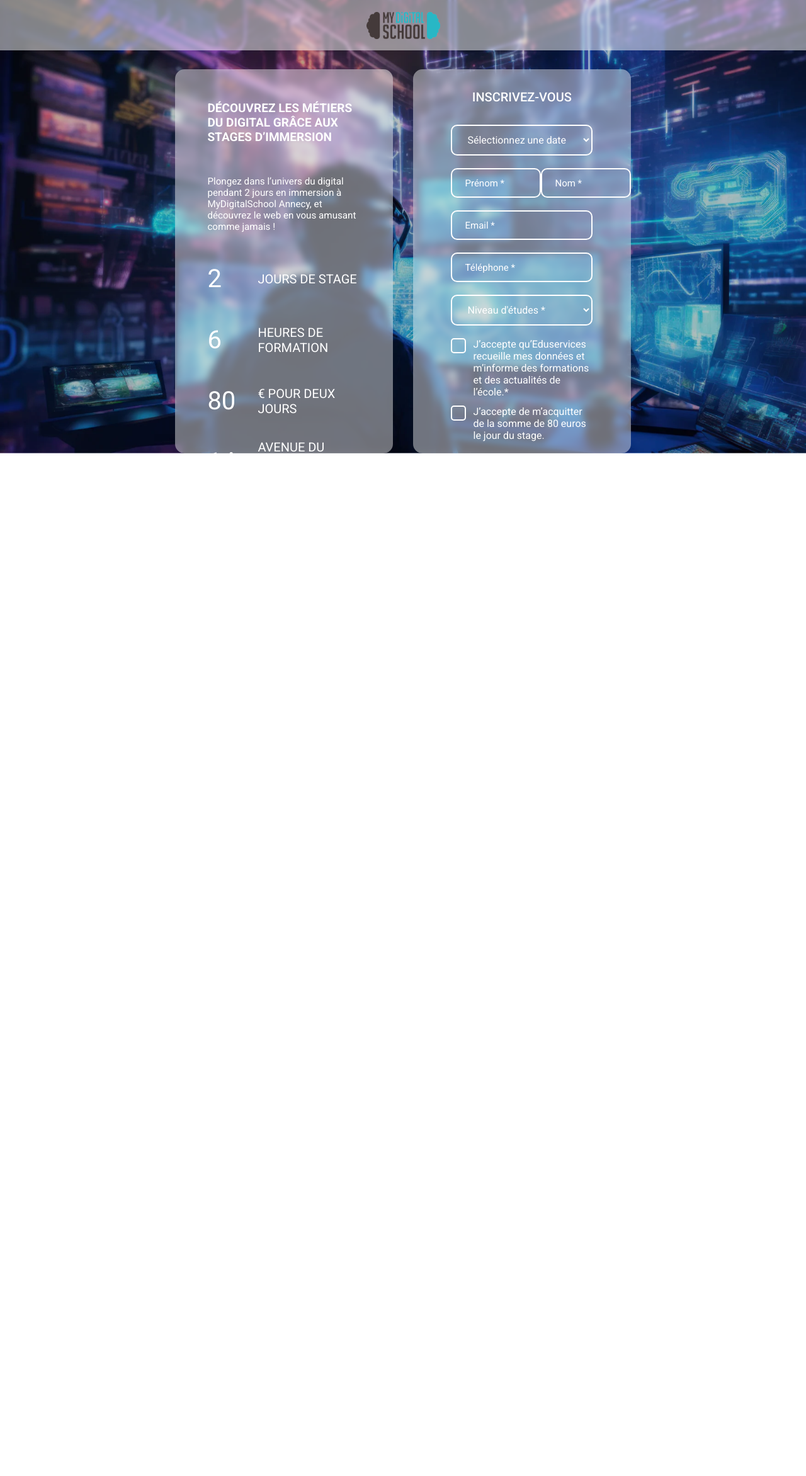
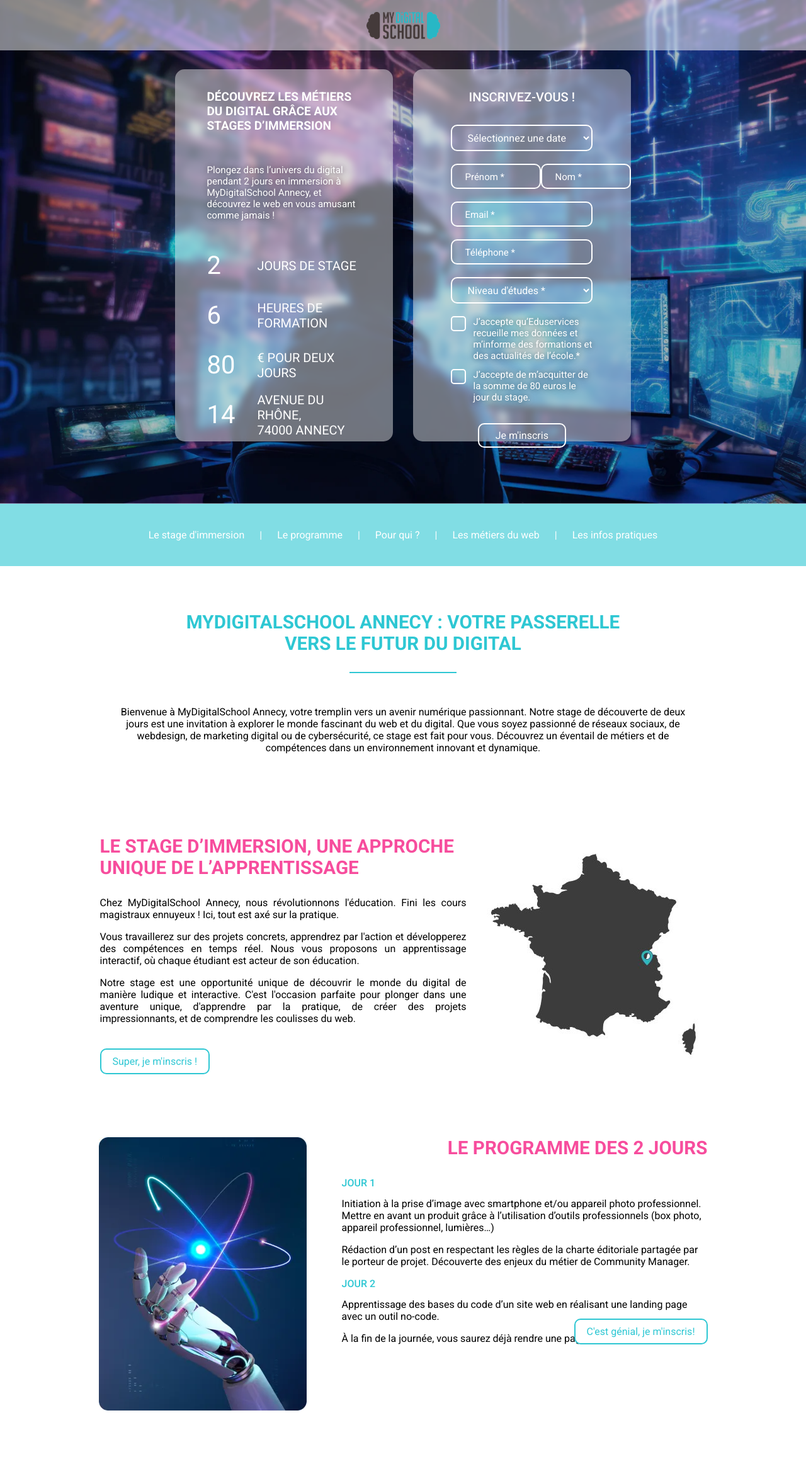
Before and after one commit to AlexBonifacio/examb2s1, a PHP site: page /inscription.php in a window 1280 px wide. Shown: the whole page at 63% size. Before the commit the page ends 720 px from the top, so only its background shows below. Run offline with PHP 8.4, Linux system fonts and the light colour scheme.

Commit message:
End form

```diff
--- a/inscription.php
+++ b/inscription.php
@@ -33,7 +33,7 @@
 		<div class="title_left main_title">
 
 			<h1 class="text-white">DÉCOUVREZ LES MÉTIERS DU DIGITAL GRÂCE AUX STAGES D’IMMERSION</h1>
-			<p class='text-white'>Plongez dans l’univers du digital pendant 2 jours en immersion à MyDigitalSchool Annecy, et découvrez le web en vous amusant comme jamais ! </p>
+			<p class='text-white text-shadow'>Plongez dans l’univers du digital pendant 2 jours en immersion à MyDigitalSchool Annecy, et découvrez le web en vous amusant comme jamais ! </p>
 		</div>
 		<div class="title_left numbers_left_hero text-white">
 			<div class="flex alignC relative">
@@ -57,7 +57,7 @@
 			<div class="container-form">
 				<div>
 					<div class="slider_text">
-						<h2 class="text-white title-form">INSCRIVEZ-VOUS</h2>
+						<h2 class="text-white title-form">INSCRIVEZ-VOUS !</h2>
 
 					</div>
 				</div>
@@ -134,14 +134,14 @@
 								<input type="checkbox" id="edit-accord-rgpd-custom" name="active_profile" value="1" class="default" oninvalid="this.setCustomValidity('Vous devez accepter les termes et conditions')"  oninput="this.setCustomValidity('')"/>
 
 								<label class="custom-control-label flex" for="edit-accord-rgpd-custom">
-									<div class="text-white">
+									<div class="text-white"><p class="text-shadow" style="font-size: 15px">
 										J’accepte qu’Eduservices recueille mes données et m’informe des formations et des actualités de l’école.*
-										<a href="/mentions-legales" title="Mentions Légales"></a>
+										<a href="/mentions-legales" title="Mentions Légales"></a></p>
 
 
 									</div>
 								</label>
-								<div class="error-message" style="display:none; color:red;">Vous devez accepter les termes et conditions</div>
+								<div class="error-message" style="display:none; color:white; font-weight: bold;">Vous devez accepter ce champ</div>
 
 
 
@@ -154,10 +154,10 @@
 									<input type="checkbox" id="accord-pay" name="active_profile" value="1" class="default" oninvalid="this.setCustomValidity('Vous devez accepter les termes et conditions')" oninput="this.setCustomValidity('')"/>
 									<label class="custom-control-label flex" for="accord-pay">
 										<div class="text-white">
-											J’accepte de m’acquitter de la somme de 80 euros le jour du stage.
+											<p class="text-shadow" style="font-size: 15px;">J’accepte de m’acquitter de la somme de 80 euros le jour du stage.</p>
 										</div>
 									</label>
-									<div class="error-message-pay" style="display:none; color:red;">Vous devez accepter de vous acquitter de la somme de 80 euros</div>
+									<div class="error-message-pay" style="display:none; color:white; font-weight: bold;">Vous devez accepter ce champ.</div>
 
 
 
@@ -187,6 +187,55 @@
 		</div>
 	</div>
 	</section>
+	</section>
+	<section class="section_nav">
+		<nav>
+			<li class="li_nav flex">
+				<ul class="ulAfter">Le stage d'immersion</ul>
+				<ul class="ulAfter">Le programme</ul>
+				<ul class="ulAfter">Pour qui ?</ul>
+				<ul class="ulAfter">Les métiers du web</ul>
+				<ul>Les infos pratiques</ul>
+
+			</li>
+		</nav>
+	</section>
+	<section class="section_h2">
+		<h2 >MyDigitalSchool Annecy : Votre Passerelle vers le Futur du Digital</h2>
+		<div class="separation_h2"></div>
+		<p>Bienvenue à MyDigitalSchool Annecy, votre tremplin vers un avenir numérique passionnant. Notre stage de découverte de deux jours est une invitation à explorer le monde fascinant du web et du digital. Que vous soyez passionné de réseaux sociaux, de webdesign, de marketing digital ou de cybersécurité, ce stage est fait pour vous. Découvrez un éventail de métiers et de compétences dans un environnement innovant et dynamique.</p>
+
+	</section>
+	<section class="section_carte flex">
+		<div class="div_carte_left">
+			<h3>LE STAGE D’IMMERSION, UNE APPROCHE UNIQUE DE L’APPRENTISSAGE</h3>
+			<p>Chez MyDigitalSchool Annecy, nous révolutionnons l'éducation. Fini les cours magistraux ennuyeux ! Ici, tout est axé sur la pratique. </p>
+			<p>Vous travaillerez sur des projets concrets, apprendrez par l'action et développerez des compétences en temps réel. Nous vous proposons un apprentissage interactif, où chaque étudiant est acteur de son éducation.</p>
+			<p>Notre stage est une opportunité unique de découvrir le monde du digital de manière ludique et interactive. C'est l'occasion parfaite pour plonger dans une aventure unique, d'apprendre par la pratique, de créer des projets impressionnants, et de comprendre les coulisses du web.
+
+			</p>
+			<button class="btn_main">Super, je m'inscris !</button>
+		</div>
+		<div class="div_carte_right">
+			<img src="./img/carte-de-france.jpg" alt="Carte de France avec pointeur sur la ville d'Annecy">
+		</div>
+
+	</section>
+	<section class="prog2jours flex">
+		<div class="div_prog_left">
+			<h3>LE PROGRAMME DES 2 JOURS</h3>
+			<h4>JOUR 1</h4>
+			<p>Initiation à la prise d’image avec smartphone et/ou appareil photo professionnel. Mettre en avant un produit grâce à l’utilisation d’outils professionnels (box photo, appareil professionnel, lumières…)</p>
+			<p style="margin-top: 16px;">Rédaction d’un post en respectant les règles de la charte éditoriale partagée par le porteur de projet. Découverte des enjeux du métier de Community Manager.</p>
+			<h4 style="margin-top: 16px;">JOUR 2</h4>
+			<p>Apprentissage des bases du code d’un site web en réalisant une landing page avec un outil no-code.</p>
+			<p style="margin-top: 16px;">À la fin de la journée, vous saurez déjà rendre une page web accessible en ligne !</p>
+			<button class="btn_main">C'est génial, je m'inscris!</button>
+
+		</div>
+		<div class="img_hand_ia">
+			<img src="./img/robot_hand.webp" alt="Main de robot tenant une constellation d'étoiles">
+		</div>
 	</section>
 </main>
 <footer>
--- a/style/inscription.css
+++ b/style/inscription.css
@@ -4,6 +4,7 @@
     --main-black: #3c3c3b;
     --main-yellow: #ffbd1d;
     --main-orange: #ff8a22;
+    --main-magenta: #F74D9D;
   }
 
 
@@ -11,6 +12,10 @@
     margin: 0;
     padding: 0;
     font-family: 'Roboto', sans-serif;
+}
+
+li {
+    list-style: none;
 }
 
 .flex {
@@ -40,6 +45,10 @@
 
 .left80{
     left: 80px;
+}
+
+.text-shadow {
+    text-shadow: 0px 0px 10px rgba(0, 0, 0, 0.60);
 }
 
 
@@ -238,12 +247,12 @@
 
 .title_left {
     text-align: left;
-    margin: 0px 14.75%;
+    margin: 0px 50px;
 
 }
 
 .information-decouverte {
-    padding-top: 50px;
+    padding-top: 32px;
 }
 
 .main_title p {
@@ -277,7 +286,7 @@
 }
 
 .numbers_left_hero div{
-    margin-top: 50px;
+    margin-top: 32px;
 
 }
 /* Input style */
@@ -290,7 +299,7 @@
     border-radius: 10px;
     background-color: transparent; /* Rend le fond transparent */
     color: white;
-    padding: 12px;
+    padding: 8.5px;
     padding-left: 20px;
     box-sizing: border-box;
 }
@@ -314,7 +323,7 @@
     border-radius: 10px;
     background-color: transparent; /* Rend le fond transparent */
     color: white;
-    padding: 12px;
+    padding: 8.5px;
     padding-left: 20px;
 }
 
@@ -380,10 +389,11 @@
     border-color: white;
     border-style: solid;
     border-width: 2px;
+
     border-radius: 10px;
     background-color: transparent; /* Rend le fond transparent */
     color: white;
-    padding: 12px 26px;
+    padding: 8px 26px;
 
 
 }
@@ -397,9 +407,11 @@
     justify-content: center;
     gap: 32px;
     height: 90vh;
+    min-height: 800px;
 }
 
 .container1 section {
+    height: 559px;
     margin-top: 110px;
     width: 27%;
     border-radius: 15px;
@@ -453,3 +465,133 @@
     margin-top: 20px;
     margin-bottom: 20px;
 }
+
+
+/* Menu de navigation */
+
+.li_nav ul{
+    color: #fff;
+}
+
+.section_nav nav {
+    position: relative;
+    z-index: 1000;
+    padding: 40px 0px;
+    background-color: rgba(46, 199, 211, 0.60);
+    display: flex;
+    justify-content: center;
+
+}
+
+.li_nav .ulAfter::after {
+    content:"|";
+    padding: 0px 24px;
+}
+
+/* Section H2 line 203*/
+
+.section_h2 {
+    margin-top: 72px;
+    text-align: center;
+    margin-bottom: 130px;
+
+}
+
+.section_h2 h2{
+    font-size: 1.85rem;
+    max-width: 700px;
+    text-transform: uppercase;
+    margin: 0 auto;
+    color: #2EC7D3;
+}
+
+.section_h2 p {
+    width: 900px;
+    margin: 0 auto;
+
+}
+
+.separation_h2 {
+
+    margin: 0 auto;
+    width: 170px;
+    height: 2px;
+    background-color: #2EC7D3;
+    margin-top: 28px;
+    margin-bottom: 52px;
+}
+
+/* Section carte */
+
+.section_carte {
+    justify-content: center;
+    align-items: center;
+    margin-bottom: 100px;
+    gap: 32px;
+}
+
+.div_carte_left {
+    width: 582px;
+    align-self: flex-start;
+
+}
+
+.div_carte_left h3, .div_prog_left h3 {
+    color: #F74D9D;
+    font-size: 1.85rem;
+    margin-bottom: 29px;
+}
+
+.div_carte_left p {
+    margin-bottom: 16px;
+    text-align: justify;
+}
+
+.btn_main {
+    cursor: pointer;
+    background-color: #fff;
+    color: #2EC7D3;
+    border: 2px solid #2EC7D3;
+    border-radius: 10px;
+    padding: 9px 18px;
+    margin-top: 22px;
+    font-size: 16px;
+}
+
+/* Prog 2 jours */
+
+.prog2jours {
+    flex-direction: row-reverse;
+    justify-content: center;
+    align-items: center;
+    margin-bottom: 100px;
+    gap: 56px;
+
+}
+
+.div_prog_left {
+    position: relative;
+    width: 581px;
+    align-self: flex-start;
+}
+.div_prog_left h3 {
+    text-align: end;
+}
+
+.div_prog_left h4 {
+    color: #2EC7D3;
+    font-size: 16px;
+    font-weight: 500;
+    margin-bottom: 14px;
+
+}
+.img_hand_ia {
+
+}
+
+.div_prog_left .btn_main {
+    position: absolute;
+    bottom: 0;
+    right: 0;
+    text-align: end;
+}
```
Also changed, not shown: img/Capture d’écran 2023-12-11 à 14.13 2.jpg (added), img/carte-de-france.jpg (added), img/casque-vr 2.jpg (added), img/robot_hand.webp (added).
